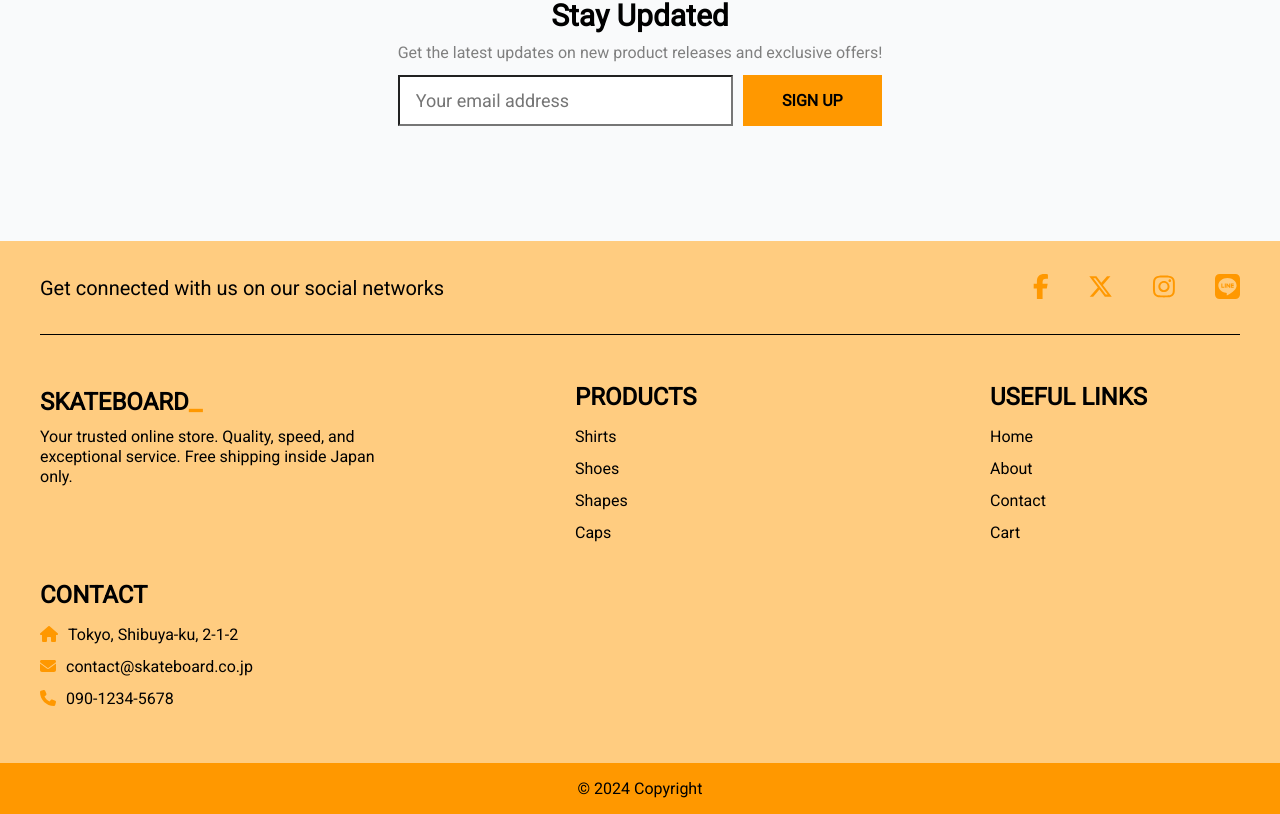
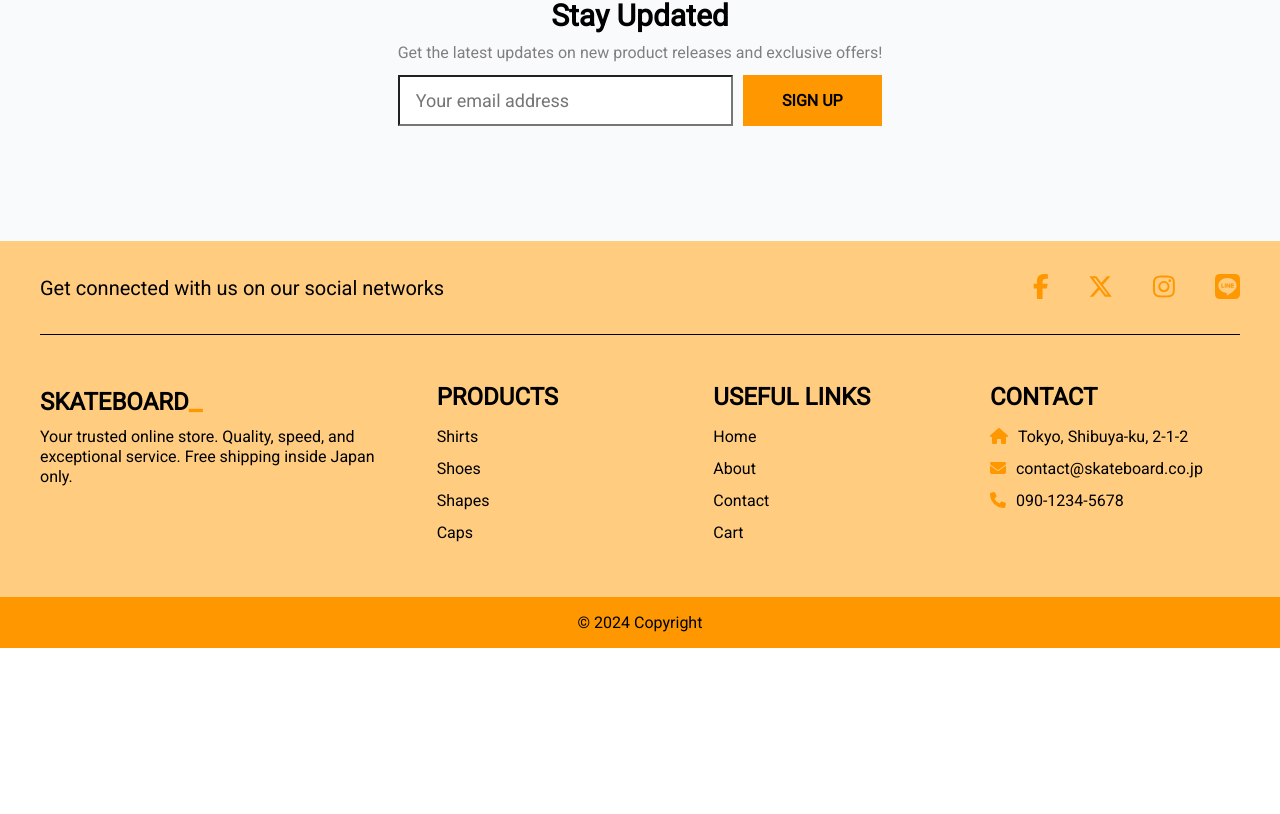
Before and after one commit to igor-chaves/skateboard, a React (Vite) app: page / in a window 1280 px wide. Shown: the part 2175-2989 px from the top of the page. After the commit the page ends 2823 px from the top, so only its background shows below. Built offline with nearby package versions, Linux system fonts and the light colour scheme; no server answers.

Commit message:
✅ footer css fixed again

```diff
--- a/src/app.css
+++ b/src/app.css
@@ -493,7 +493,7 @@ footer .container {
   flex-wrap: wrap;
   justify-content: space-between;
   flex: 1;
-  gap: 2rem;
+  gap: 40px 0;
 }
 
 footer .container .card {
```
